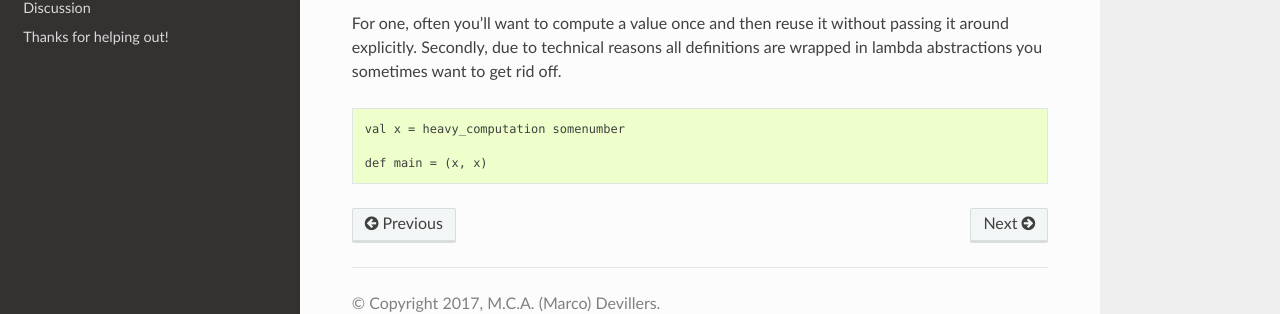
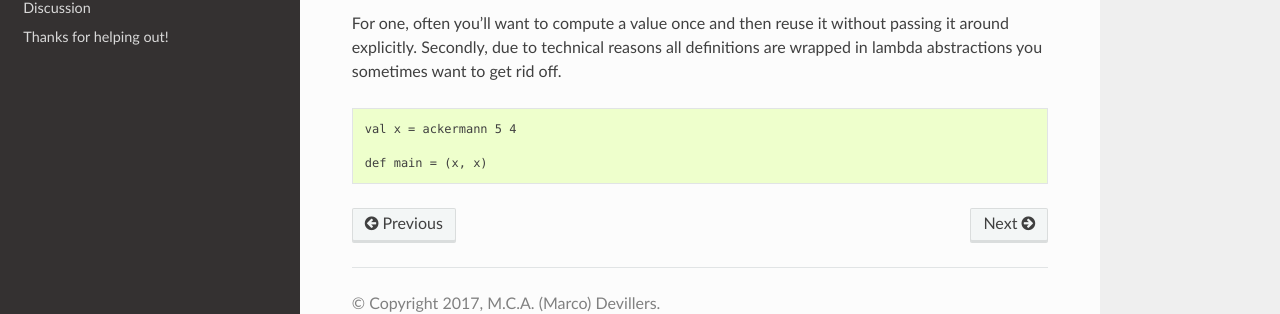
Before and after one commit to egel-lang/egel-docs, a Sphinx documentation site: the page built from source/first.rst, in a window 1280 px wide and 900 px high, scrolled down 1648 px. Shown: the part 527-841 px from the top of the window. Built offline with Sphinx 7.4.7 and the Read the Docs theme 2.0.0, drawn with Linux system fonts in a browser that asks for light colours.

Commit message:
Update first.rst

```diff
--- a/source/first.rst
+++ b/source/first.rst
@@ -121,6 +121,6 @@ lambda abstractions you sometimes want to get rid off.
 
 .. code-block:: egel
 
-     val x = heavy_computation somenumber
+     val x = ackermann 5 4
 
      def main = (x, x)
```
